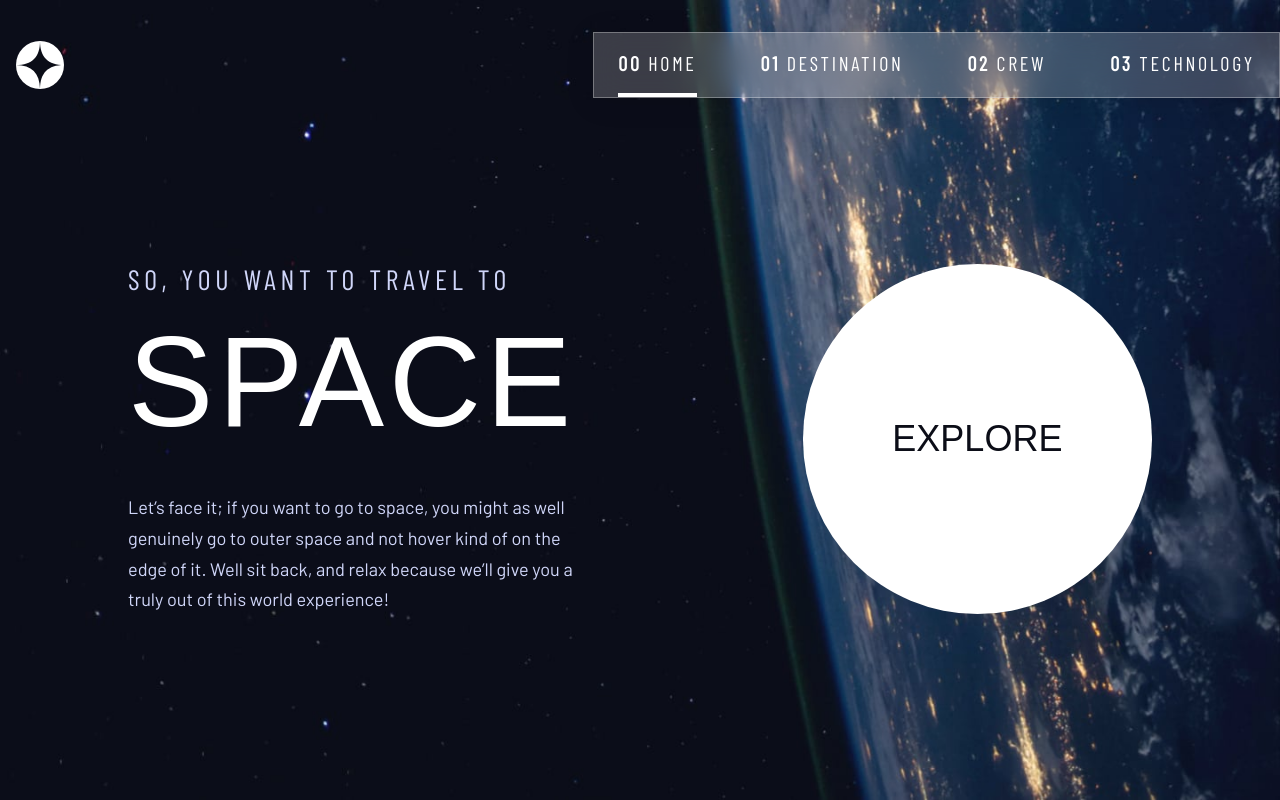
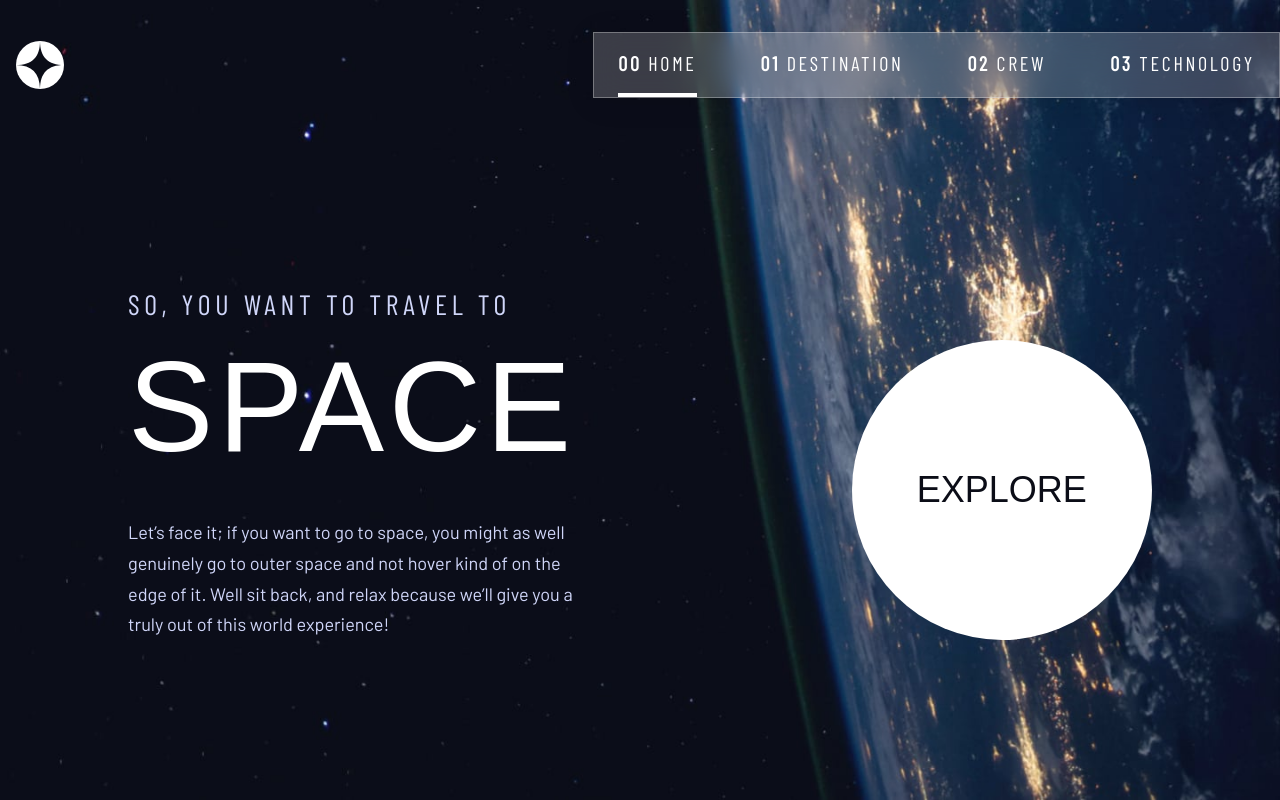
Before and after one commit to gideon-del/space-tourism, a Next.js app: page / in a window 1280 px wide. Built offline with nearby package versions, Linux system fonts and the light colour scheme; a web font is replaced by a local one.

Commit message:
Fixing a bug

```diff
--- a/src/pages/index.js
+++ b/src/pages/index.js
@@ -38,7 +38,7 @@ export default function Home({bg}) {
       </Head>
       <Background mobile={bg.mobile} desk={bg.desk} tablet={bg.tablet} />
 
-       <section className={`${barlow.variable} font-barlow  lg:my-auto text-3xl  flex justify-between  lg:px-12 lg:ml-20 px-6 flex-col lg:flex-row items-center  lg:gap text-secondary pb-11 gap-20 flex-1 lg:items-center`}>
+       <section className={`${barlow.variable} font-barlow  lg:my-auto text-3xl  flex justify-between home  lg:px-12 lg:ml-20 px-6 flex-col lg:flex-row items-center  lg:gap text-secondary gap-20 flex-1 lg:items-end `}>
         <div className='max-w-md  flex flex-col md:gap-6 flex-1'>
 
         <h1 className={` page-title text-secondary`}>
--- a/src/styles/globals.css
+++ b/src/styles/globals.css
@@ -113,6 +113,9 @@ body {
   min-height: 100vh;
 }
 @layer components {
+  .home {
+    padding: max(6rem, 20vh);
+  }
   /* Layout */
   .grid-home {
     @apply grid w-screen grid-cols-1;
@@ -132,7 +135,7 @@ body {
     background: rgba(255, 255, 255, 0.2);
     box-shadow: 0 4px 30px rgba(0, 0, 0, 0.1);
     backdrop-filter: blur(1rem);
-    -webkit-backdrop-filter: blur(1rem);
+    -webkit-backdrop-filter: blur(3rem);
     border: 1px solid rgba(255, 255, 255, 0.3);
     letter-spacing: 2.7px;
   }
@@ -200,6 +203,7 @@ body {
     @apply bg-white rounded-full flex items-center justify-center text-tetiary font-belleFair lg:text-4xl text-xl uppercase cursor-pointer after:absolute relative after:w-full after:h-full after:opacity-0 after:bg-[rgba(255,255,255,0.1)] z-40 after:-z-20 after:rounded-full hover:after:scale-150 hover:after:opacity-100;
     aspect-ratio: 1;
     padding: 7vw;
+    max-width: 15ch;
   }
   .large-btn::after {
     content: "";
```
